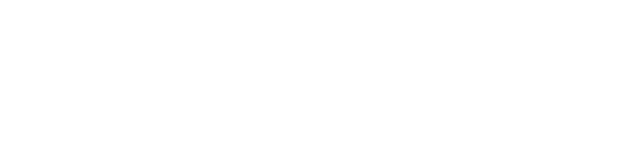
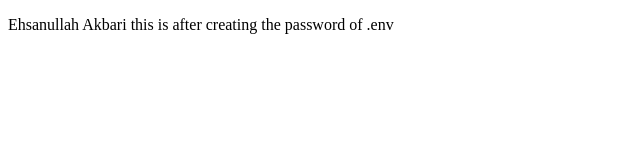
Before and after one commit to Ehsanullah946/newTestProject, a plain HTML site: page index.html in a window 1280 px wide. Shown: the whole page, without its empty margins (0-640 px from the left). Drawn offline with Linux system fonts and the light colour scheme.

Commit message:
adding pargraph in html file

```diff
--- a/index.html
+++ b/index.html
@@ -6,6 +6,10 @@
     <title>Document</title>
 </head>
 <body>
-
+    <div>
+        <div>
+            <p>Ehsanullah Akbari this is after creating the password of .env</p>
+        </div>
+    </div>
 </body>
 </html>
```
